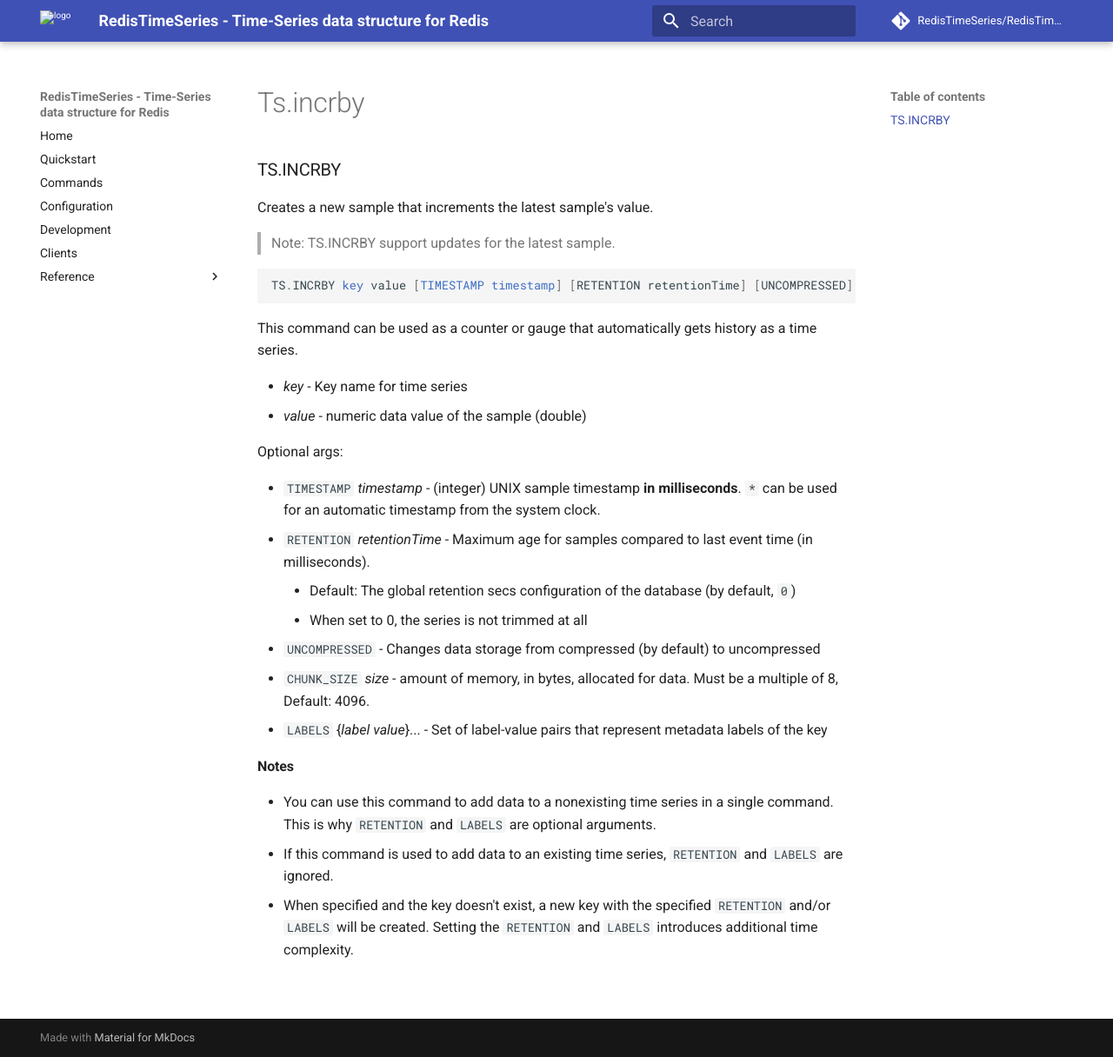
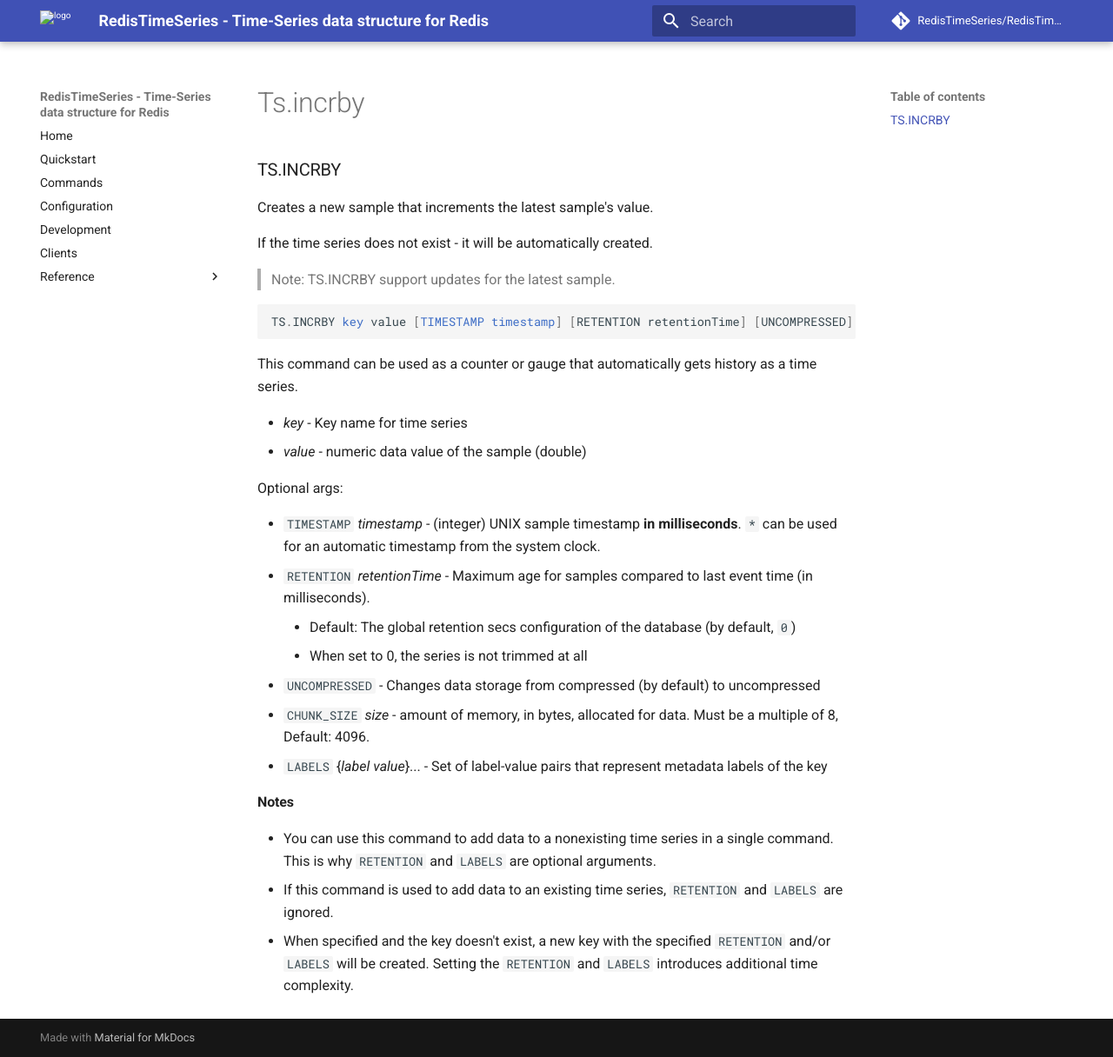
Before and after one commit to RedisTimeSeries/RedisTimeSeries, an MkDocs documentation site: the page built from docs/commands/ts.incrby.md, in a window 1280 px wide and 1216 px high. Shown: the whole window at 87% size. Built offline with MkDocs 1.6.1 and Material for MkDocs 9.7.7, drawn with Linux system fonts in a browser that asks for light colours; comment, search, counter and statistics services are not loaded.

Commit message:
Update ts.incrby.md

````diff
--- a/docs/commands/ts.incrby.md
+++ b/docs/commands/ts.incrby.md
@@ -1,6 +1,9 @@
 ### TS.INCRBY
 
 Creates a new sample that increments the latest sample's value.
+
+If the time series does not exist - it will be automatically created.
+
 > Note: TS.INCRBY support updates for the latest sample.
 
 ```sql
````
